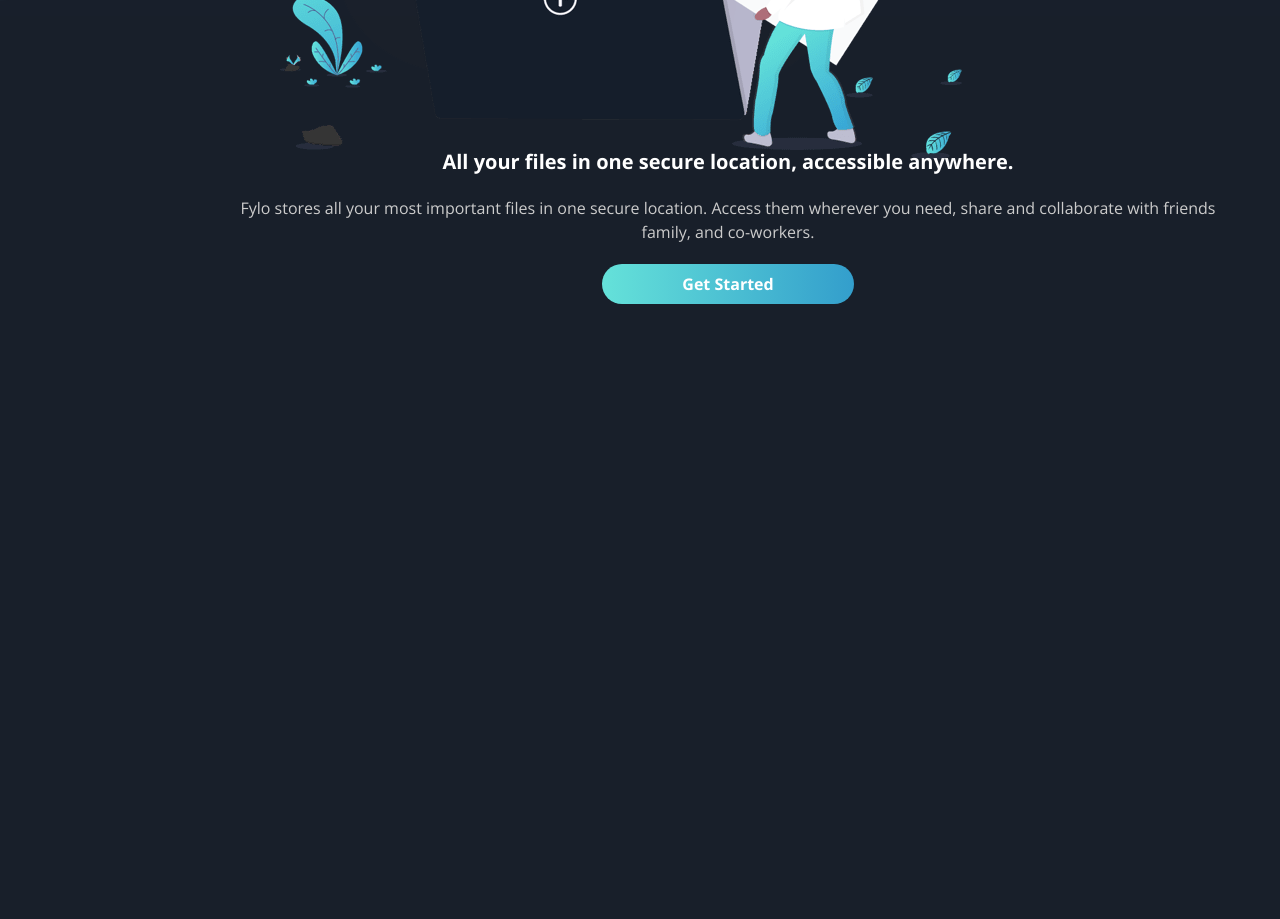
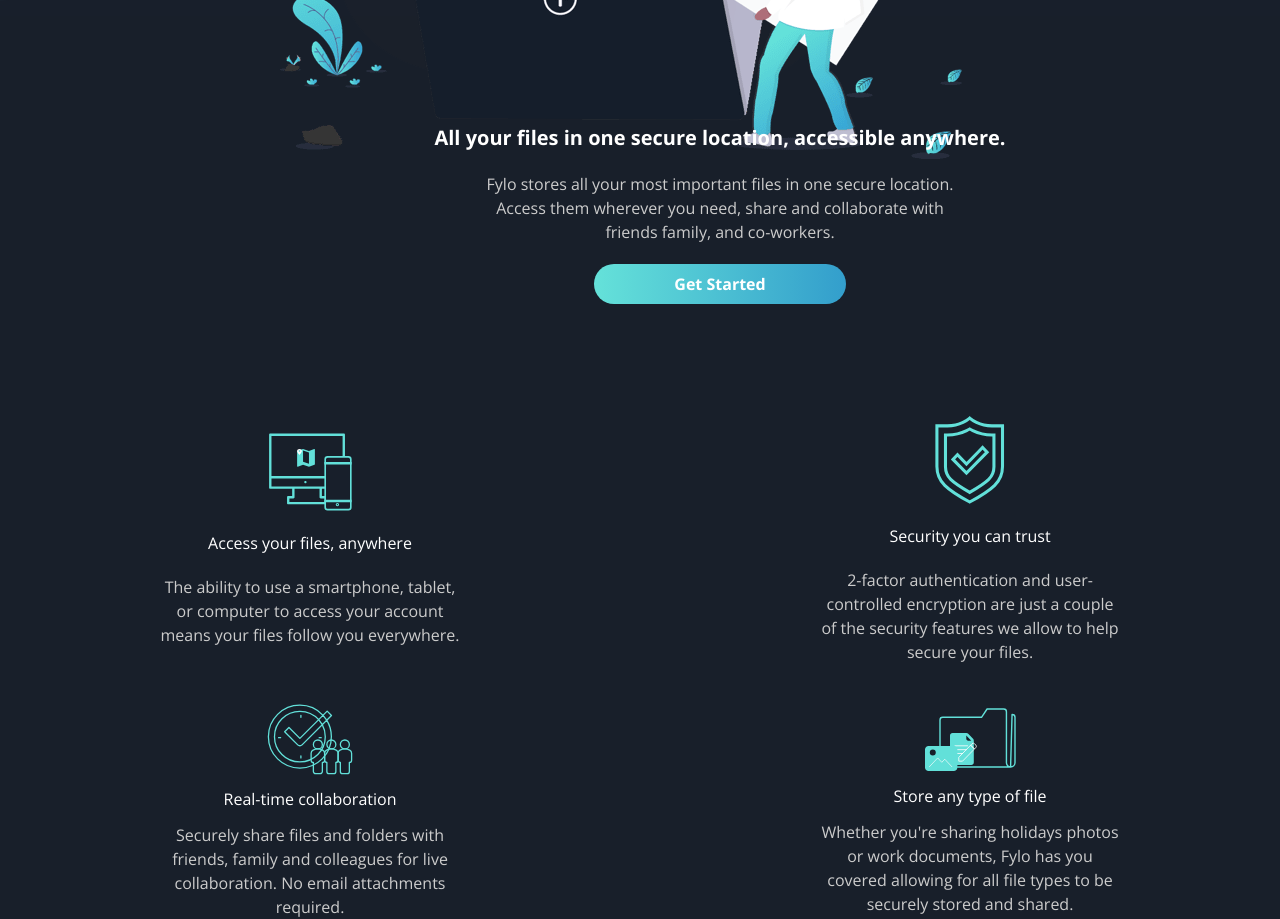
Before and after one commit to arian4/fylo-dark-theme-landing-page, a website: page src/index.html in a window 1280 px wide. Shown: the part 420-1339 px from the top of the page. Before the commit the page ends 800 px from the top, so only its background shows below. Drawn offline with nearby package versions, Linux system fonts and the light colour scheme.

Commit message:
Features section completed

```diff
--- a/src/index.html
+++ b/src/index.html
@@ -48,12 +48,14 @@
           alt="bg-curvy-desktop"
         />
         <div
-          class="absolute left-5 xl:left-44 -bottom-40 sm:-bottom-56 md:-bottom-64 lg:-bottom-[18rem] z-20 flex flex-col items-center"
+          class="absolute left-5 xl:left-40 -bottom-40 sm:-bottom-56 md:-bottom-64 lg:-bottom-[18rem] z-20 flex flex-col items-center"
         >
           <h3 class="text-white text-xl text-center px-10 font-bold">
             All your files in one secure location, accessible anywhere.
           </h3>
-          <p class="text-[#ccc] text-sm lg:text-base text-center px-10 my-5">
+          <p
+            class="text-[#ccc] text-sm lg:text-base text-center px-10 md:px-40 lg:px-56 xl:px-80 my-5"
+          >
             Fylo stores all your most important files in one secure location.
             Access them wherever you need, share and collaborate with friends
             family, and co-workers.
@@ -65,6 +67,48 @@
           </button>
         </div>
       </section>
+
+      <section id="features" class="mt-60 sm:mt-64 md:mt-[25rem]">
+        <div class="grid gap-10 md:grid-cols-2">
+          <div class="flex flex-col items-center justify-center">
+            <img
+              src="./images/icon-access-anywhere.svg"
+              alt="access-anywhere"
+            />
+            <h3 class="text-white my-5">Access your files, anywhere</h3>
+            <p class="text-[#ccc] text-center px-5 lg:px-20 xl:px-40">
+              The ability to use a smartphone, tablet, or computer to access
+              your account means your files follow you everywhere.
+            </p>
+          </div>
+          <div class="flex flex-col items-center justify-center">
+            <img src="./images/icon-security.svg" alt="security" />
+            <h3 class="text-white my-5">Security you can trust</h3>
+            <p class="text-[#ccc] text-center px-5 lg:px-20 xl:px-40">
+              2-factor authentication and user-controlled encryption are just a
+              couple of the security features we allow to help secure your
+              files.
+            </p>
+          </div>
+          <div class="flex flex-col items-center justify-center">
+            <img src="./images/icon-collaboration.svg" alt="collaboration" />
+            <h3 class="text-white my-3">Real-time collaboration</h3>
+            <p class="text-[#ccc] text-center px-5 lg:px-20 xl:px-40">
+              Securely share files and folders with friends, family and
+              colleagues for live collaboration. No email attachments required.
+            </p>
+          </div>
+          <div class="flex flex-col items-center justify-center">
+            <img src="./images/icon-any-file.svg" alt="icon-any-file" />
+            <h3 class="text-white my-3">Store any type of file</h3>
+            <p class="text-[#ccc] text-center px-5 lg:px-20 xl:px-40">
+              Whether you're sharing holidays photos or work documents, Fylo has
+              you covered allowing for all file types to be securely stored and
+              shared.
+            </p>
+          </div>
+        </div>
+      </section>
     </main>
   </body>
 </html>
```
Also changed, not shown: dist/output.css.
